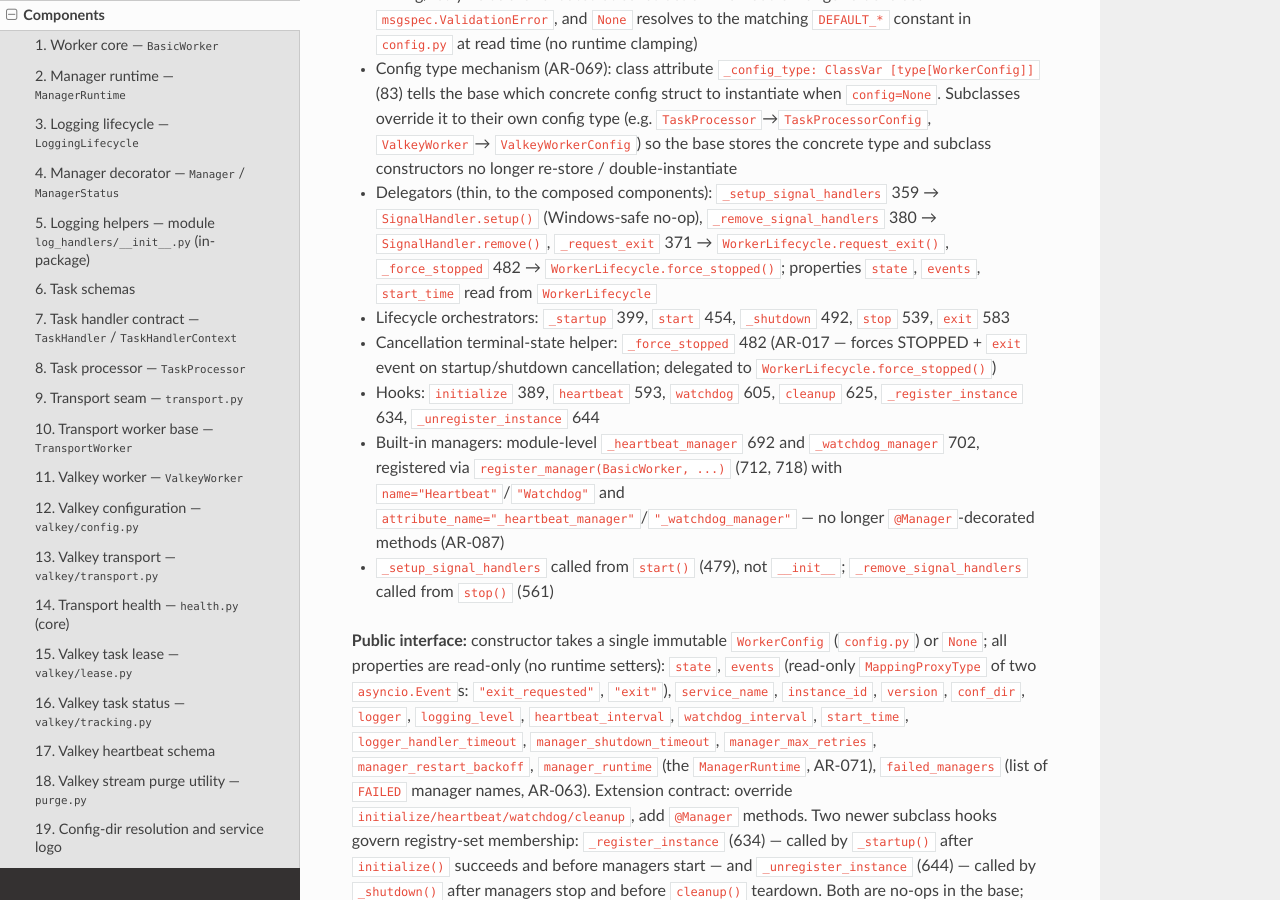
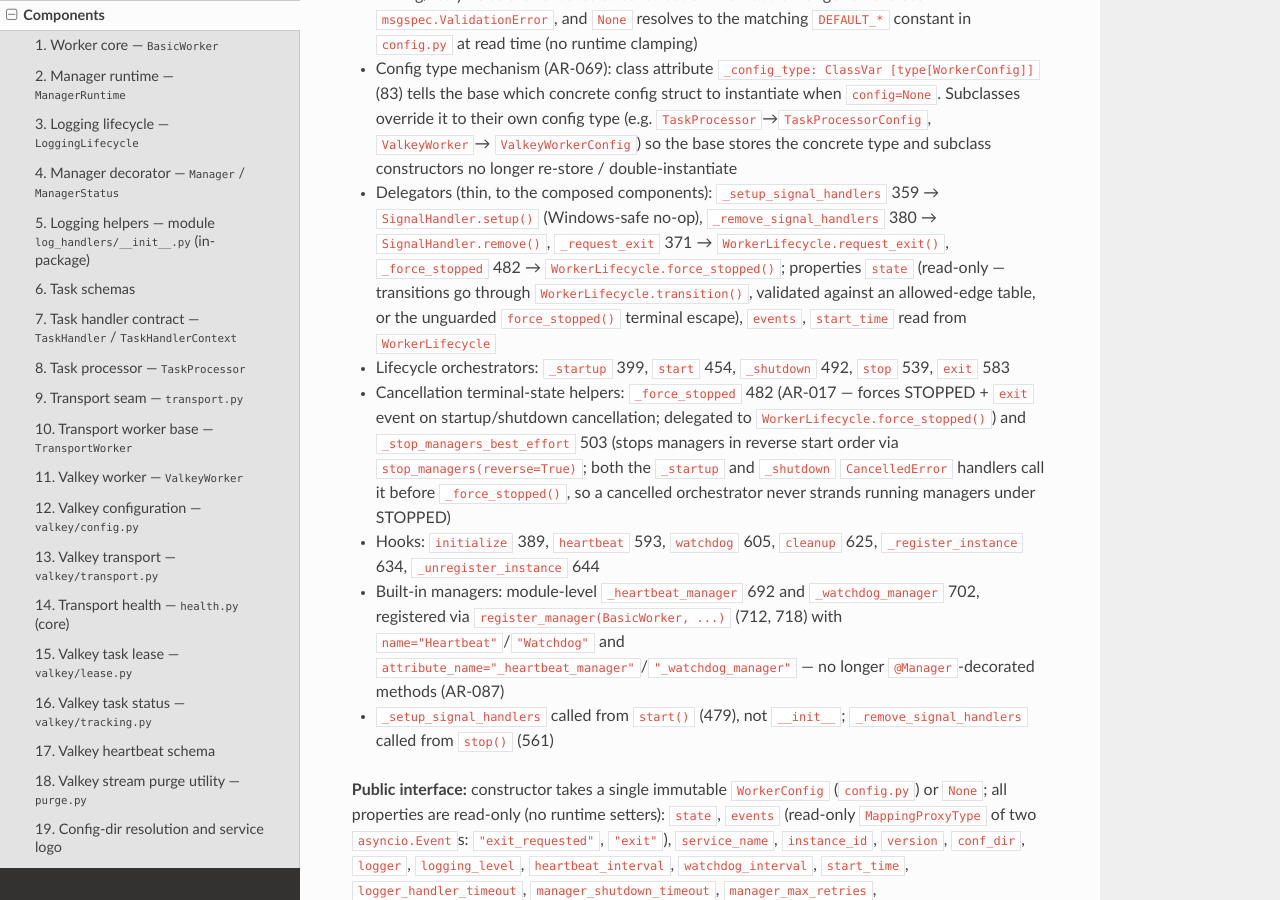
Before and after one commit to bond-anton/scietex.service, a Sphinx documentation site: the page built from docs/architecture/components.md, in a window 1280 px wide and 900 px high, scrolled down 724 px. Built offline with Sphinx 7.4.7 and the Read the Docs theme 3.1.0, drawn with Linux system fonts in a browser that asks for light colours; some of the changed text lies outside the part shown.

```diff
--- a/docs/architecture/components.md
+++ b/docs/architecture/components.md
@@ -36,13 +36,19 @@ the thin `start`/`stop`/`exit`/`_startup`/`_shutdown` orchestrators.
 - Delegators (thin, to the composed components): `_setup_signal_handlers` 359
   → `SignalHandler.setup()` (Windows-safe no-op), `_remove_signal_handlers` 380
   → `SignalHandler.remove()`, `_request_exit` 371 → `WorkerLifecycle.request_exit()`,
-  `_force_stopped` 482 → `WorkerLifecycle.force_stopped()`; properties `state`,
-  `events`, `start_time` read from `WorkerLifecycle`
+  `_force_stopped` 482 → `WorkerLifecycle.force_stopped()`; properties `state`
+  (read-only — transitions go through `WorkerLifecycle.transition()`,
+  validated against an allowed-edge table, or the unguarded `force_stopped()`
+  terminal escape), `events`, `start_time` read from `WorkerLifecycle`
 - Lifecycle orchestrators: `_startup` 399, `start` 454, `_shutdown` 492,
   `stop` 539, `exit` 583
-- Cancellation terminal-state helper: `_force_stopped` 482 (AR-017 — forces
+- Cancellation terminal-state helpers: `_force_stopped` 482 (AR-017 — forces
   STOPPED + `exit` event on startup/shutdown cancellation; delegated to
-  `WorkerLifecycle.force_stopped()`)
+  `WorkerLifecycle.force_stopped()`) and `_stop_managers_best_effort` 503
+  (stops managers in reverse start order via `stop_managers(reverse=True)`;
+  both the `_startup` and `_shutdown` `CancelledError` handlers call it before
+  `_force_stopped()`, so a cancelled orchestrator never strands running
+  managers under STOPPED)
 - Hooks: `initialize` 389, `heartbeat` 593, `watchdog` 605, `cleanup` 625,
   `_register_instance` 634, `_unregister_instance` 644
 - Built-in managers: module-level `_heartbeat_manager` 692 and
@@ -120,7 +126,7 @@ owning worker and owns three dicts: `statuses` (35), `tasks` (36), `errors`
 - `failed_managers` (property, 40) — names whose `statuses[name]` is
   `ManagerStatus.FAILED` (the recorded exception for each is in `errors`).
 - `start_manager` (220), `stop_manager` (241), `start_managers` (268),
-  `stop_managers` (278).
+  `stop_managers` (278, `*, reverse: bool = False` — reverse start order).
 
 **Public interface:** methods above; constructor takes `worker`.
 
```
Also changed, not shown: docs/ROADMAP.md (+10 -0 lines), docs/architecture/lifecycle.md (+20 -11 lines), docs/architecture/structure.md (+1 -1 lines), docs/reviews/architecture/2026-09-18-1.md (+3 -2 lines).
